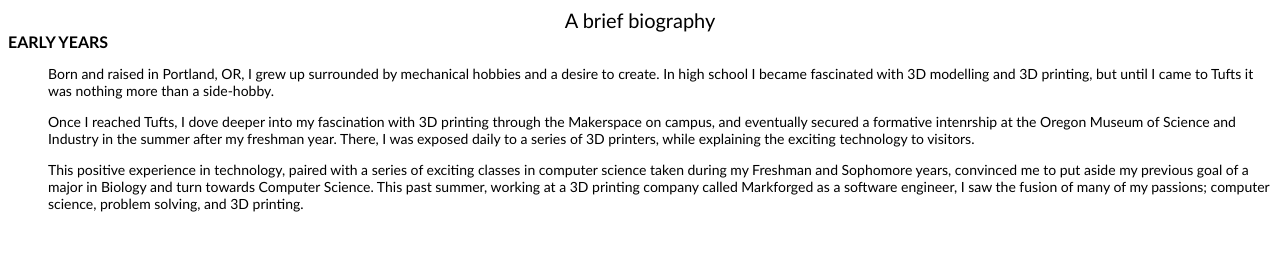
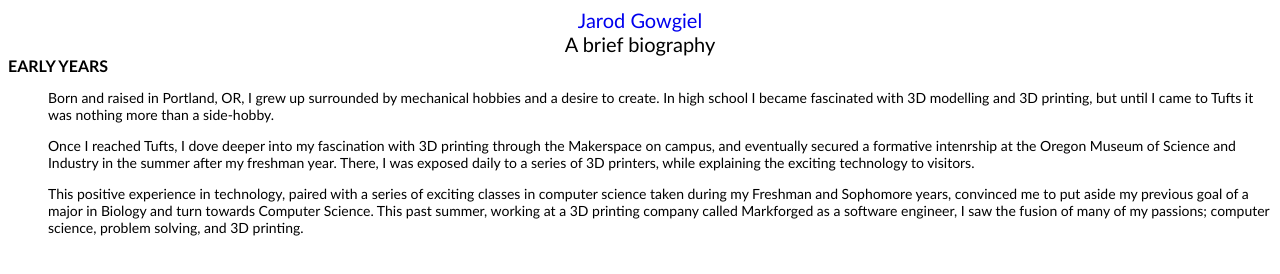
Before and after one commit to JarodGTufts/JarodGTufts, a plain HTML site: page bio.html in a window 1280 px wide. Drawn offline with Linux system fonts and the light colour scheme.

Commit message:
Improved navigation by adding a link to index.html at the top of each page

```diff
--- a/bio.html
+++ b/bio.html
@@ -6,6 +6,9 @@
     </head>
 
     <body>
+        <div class="section-header">
+            <a href="index.html">Jarod Gowgiel</a>
+        </div>
         <div class="section-header">A brief biography</div>
         <div class="section-title">Early years</div>
         <div class="section-body">
```
Also changed, not shown: resume.html (+1 -1 lines).
